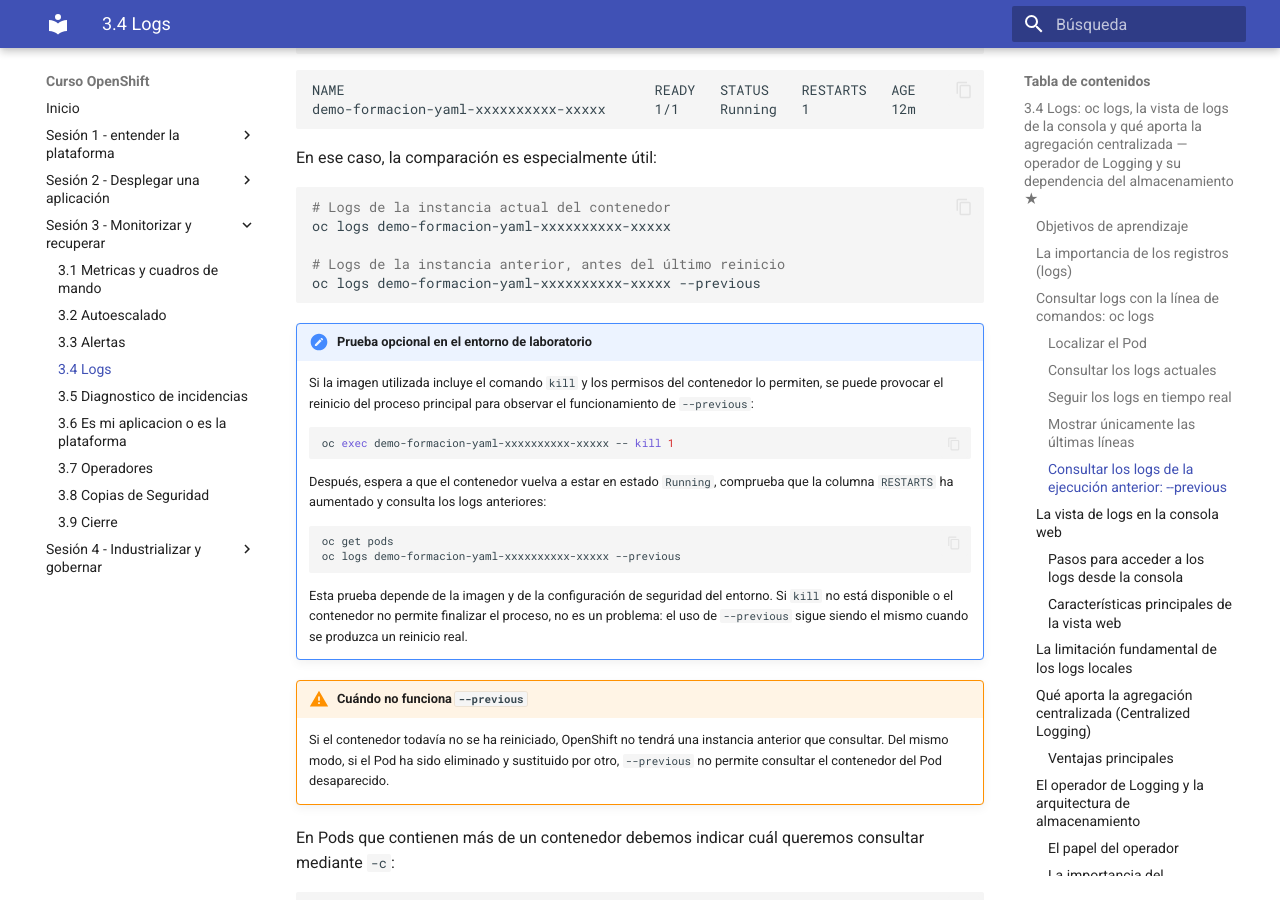
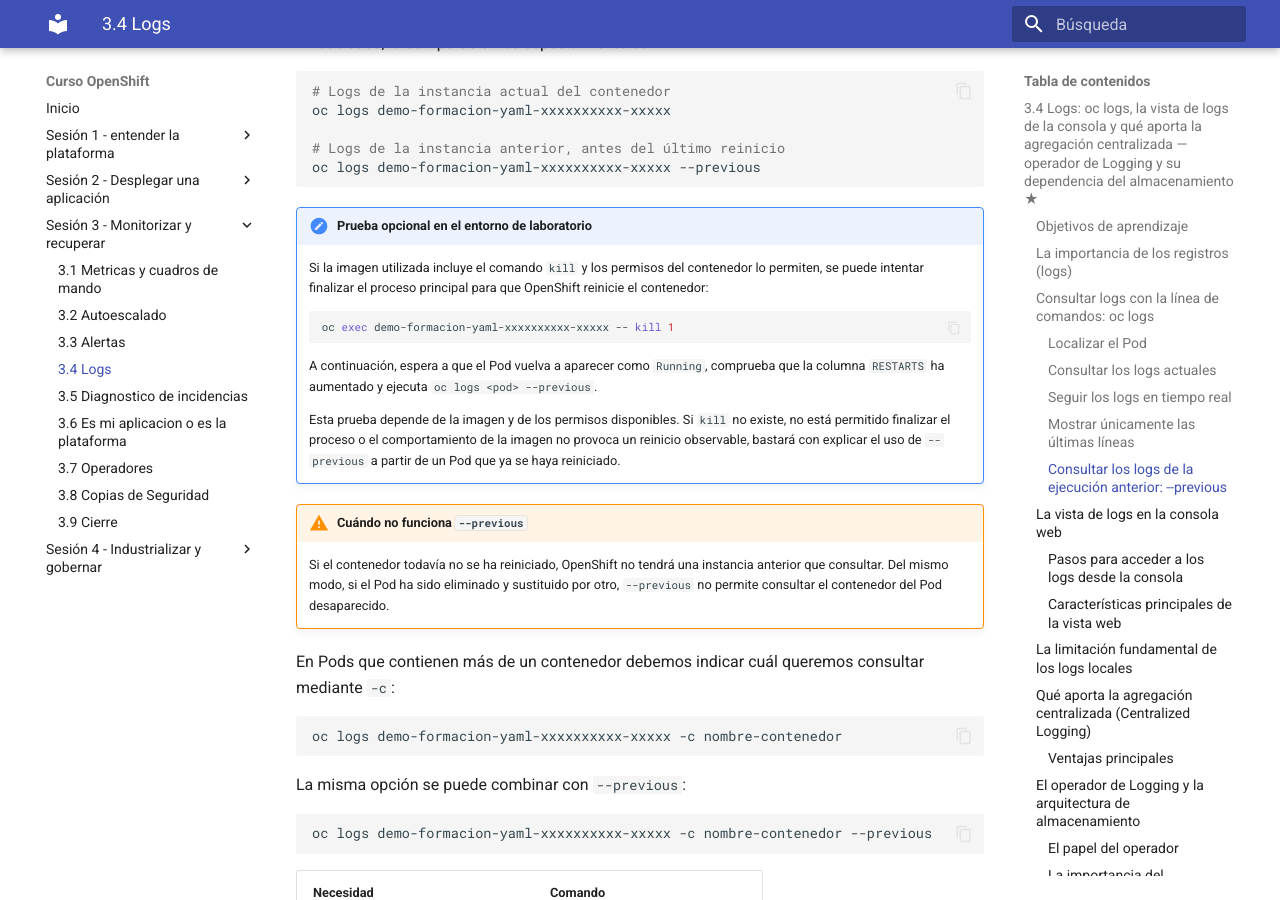
Before and after one commit to ieftraining/curso-openshift, an MkDocs documentation site: the page built from docs/sesion3/3.4 Logs.md, in a window 1280 px wide and 900 px high, scrolled down 2733 px. Built offline with MkDocs 1.6.1 and Material for MkDocs 9.7.7, drawn with Linux system fonts in a browser that asks for light colours.

Commit message:
Add files via upload

````diff
--- a/docs/sesion3/3.4 Logs.md
+++ b/docs/sesion3/3.4 Logs.md
@@ -1,6 +1,6 @@
-## 3.4 Logs: `oc logs`, la vista de logs de la consola y qué aporta la agregación centralizada — operador de Logging y su dependencia del almacenamiento ★
+### 3.4 Logs: `oc logs`, la vista de logs de la consola y qué aporta la agregación centralizada — operador de Logging y su dependencia del almacenamiento ★
 
-### Objetivos de aprendizaje
+#### Objetivos de aprendizaje
 
 Al finalizar este apartado serás capaz de:
 
@@ -12,12 +12,12 @@
 - Conocer el papel del **OpenShift Logging Operator** y de **ClusterLogForwarder** en la recolección, el procesamiento y el reenvío de registros.
 - Comprender por qué una solución de logging centralizado necesita un backend de almacenamiento correctamente diseñado y dimensionado.
 
-### La importancia de los registros (_logs_)
+#### La importancia de los registros (_logs_)
 
 Cuando una aplicación no se comporta como esperamos, sus registros son una de las principales fuentes de información para comprender qué está ocurriendo. Normalmente, las aplicaciones en contenedores escriben sus mensajes en las salidas estándar del proceso:
 
-- **`stdout`**: salida estándar.
-- **`stderr`**: salida de error.
+- **stdout**: salida estándar.
+- **stderr**: salida de error.
 
 A diferencia de los entornos virtuales tradicionales, donde es habitual escribir los logs de forma persistente en rutas fijas del servidor, como `/var/log`, en Kubernetes y OpenShift los contenedores son efímeros: se crean, se reinician, se sustituyen y pueden ejecutarse en nodos diferentes.
 
@@ -30,11 +30,11 @@
     C -->|oc logs / Consola web| D[Usuario]
 ```
 
-### Consultar logs con la línea de comandos: `oc logs`
+#### Consultar logs con la línea de comandos: `oc logs`
 
 La herramienta CLI de OpenShift ofrece el comando `oc logs` como mecanismo principal para inspeccionar la salida de los contenedores de nuestras cargas de trabajo.
 
-#### Localizar el Pod
+##### Localizar el Pod
 
 En primer lugar, consultamos los Pods del proyecto:
 
@@ -51,7 +51,7 @@
 
 El nombre exacto incorpora identificadores generados por OpenShift, por lo que debemos utilizar el que aparezca en nuestro entorno.
 
-#### Consultar los logs actuales
+##### Consultar los logs actuales
 
 Para mostrar los logs del contenedor en ejecución:
 
@@ -67,7 +67,7 @@
 
 Esta forma resulta especialmente cómoda cuando el Deployment dispone de una única réplica.
 
-#### Seguir los logs en tiempo real
+##### Seguir los logs en tiempo real
 
 La opción `-f` mantiene el comando abierto y va mostrando las nuevas líneas conforme las genera la aplicación:
 
@@ -77,7 +77,7 @@
 
 Podemos detener el seguimiento con `Ctrl+C`. Esto no detiene la aplicación; únicamente finaliza el comando local.
 
-#### Mostrar únicamente las últimas líneas
+##### Mostrar únicamente las últimas líneas
 
 Si la aplicación ha generado muchos mensajes, podemos limitar la salida. Por ejemplo, para consultar las últimas 50 líneas:
 
@@ -85,7 +85,7 @@
 oc logs deployment/demo-formacion-yaml --tail=50
 ```
 
-#### Consultar los logs de la ejecución anterior: `--previous`
+##### Consultar los logs de la ejecución anterior: `--previous`
 
 Si un contenedor termina y OpenShift lo reinicia dentro del mismo Pod, `oc logs` muestra por defecto los logs de la instancia que se está ejecutando en ese momento. Para investigar qué ocurrió justo antes del último reinicio, utilizamos `--previous`:
 
@@ -117,20 +117,15 @@
 ```
 
 !!! note "Prueba opcional en el entorno de laboratorio"
-    Si la imagen utilizada incluye el comando `kill` y los permisos del contenedor lo permiten, se puede provocar el reinicio del proceso principal para observar el funcionamiento de `--previous`:
+    Si la imagen utilizada incluye el comando `kill` y los permisos del contenedor lo permiten, se puede intentar finalizar el proceso principal para que OpenShift reinicie el contenedor:
 
     ```bash
     oc exec demo-formacion-yaml-xxxxxxxxxx-xxxxx -- kill 1
     ```
 
-    Después, espera a que el contenedor vuelva a estar en estado `Running`, comprueba que la columna `RESTARTS` ha aumentado y consulta los logs anteriores:
+    A continuación, espera a que el Pod vuelva a aparecer como `Running`, comprueba que la columna `RESTARTS` ha aumentado y ejecuta `oc logs <pod> --previous`.
 
-    ```bash
-    oc get pods
-    oc logs demo-formacion-yaml-xxxxxxxxxx-xxxxx --previous
-    ```
-
-    Esta prueba depende de la imagen y de la configuración de seguridad del entorno. Si `kill` no está disponible o el contenedor no permite finalizar el proceso, no es un problema: el uso de `--previous` sigue siendo el mismo cuando se produzca un reinicio real.
+    Esta prueba depende de la imagen y de los permisos disponibles. Si `kill` no existe, no está permitido finalizar el proceso o el comportamiento de la imagen no provoca un reinicio observable, bastará con explicar el uso de `--previous` a partir de un Pod que ya se haya reiniciado.
 
 !!! warning "Cuándo no funciona `--previous`"
     Si el contenedor todavía no se ha reiniciado, OpenShift no tendrá una instancia anterior que consultar. Del mismo modo, si el Pod ha sido eliminado y sustituido por otro, `--previous` no permite consultar el contenedor del Pod desaparecido.
@@ -155,11 +150,11 @@
 | Consultar la ejecución anterior | `oc logs <pod> --previous` |
 | Seleccionar un contenedor concreto | `oc logs <pod> -c <contenedor>` |
 
-### La vista de logs en la consola web
+#### La vista de logs en la consola web
 
 La consola web de OpenShift permite realizar la misma primera inspección de forma visual, seleccionando el Pod y el contenedor que queremos consultar.
 
-#### Pasos para acceder a los logs desde la consola
+##### Pasos para acceder a los logs desde la consola
 
 - Cambia a la perspectiva **Developer** o **Administrator**.
 - Dirígete a **Workloads → Deployments** o **Pods**.
@@ -167,7 +162,7 @@
 - Accede al Pod correspondiente.
 - Haz clic en la pestaña **Logs**.
 
-#### Características principales de la vista web
+##### Características principales de la vista web
 
 - **Selector de contenedores:** si el Pod está compuesto por varios contenedores, permite alternar entre ellos.
 - **Seguimiento en directo:** muestra las nuevas líneas conforme la aplicación las genera.
@@ -182,7 +177,7 @@
     C --> E[Búsqueda y seguimiento]
 ```
 
-### La limitación fundamental de los logs locales
+#### La limitación fundamental de los logs locales
 
 Aunque `oc logs` y la consola web resuelven muchas tareas cotidianas de desarrollo y diagnóstico, no constituyen un sistema de conservación histórica de registros.
 
@@ -193,7 +188,7 @@
 
 Por tanto, los logs obtenidos directamente desde los Pods son muy útiles para el diagnóstico inmediato, pero una organización que necesite retención, búsqueda global, auditoría o correlación debe plantear una estrategia de **agregación centralizada**.
 
-### Qué aporta la agregación centralizada (_Centralized Logging_)
+#### Qué aporta la agregación centralizada (_Centralized Logging_)
 
 La agregación centralizada consiste en recolectar los logs generados por las aplicaciones y por la plataforma, enriquecerlos con información de contexto y enviarlos a uno o varios sistemas donde puedan conservarse, buscarse y analizarse de forma conjunta.
 
@@ -207,7 +202,7 @@
     D --> E[Búsqueda, análisis y visualización]
 ```
 
-#### Ventajas principales
+##### Ventajas principales
 
 - **Retención:** los registros pueden conservarse durante el periodo definido por la organización, con independencia del ciclo de vida de los Pods.
 - **Búsqueda global:** permite consultar desde una única interfaz los logs de múltiples Pods, aplicaciones y proyectos.
@@ -216,11 +211,11 @@
 
 La agregación centralizada no implica conservar todos los logs indefinidamente. Deben definirse políticas de retención, filtrado y eliminación acordes con su valor operativo, su volumen y los requisitos normativos aplicables.
 
-### El operador de Logging y la arquitectura de almacenamiento
+#### El operador de Logging y la arquitectura de almacenamiento
 
 En OpenShift, el **OpenShift Logging Operator** proporciona componentes para desplegar y gestionar la recolección y el reenvío de logs. En las arquitecturas actuales, **Vector** realiza habitualmente la recolección en los nodos y el recurso **ClusterLogForwarder** define cómo se procesan y a qué destinos se envían los registros.
 
-#### El papel del operador
+##### El papel del operador
 
 El operador permite gestionar de forma declarativa:
 
@@ -246,7 +241,7 @@
 
 La implementación concreta puede variar según la versión de OpenShift, los operadores instalados y la arquitectura elegida. Por ello, no debemos asociar el logging centralizado a un único producto ni asumir que el operador proporciona por sí mismo todos los motores de almacenamiento, indexación y consulta.
 
-#### La importancia del almacenamiento
+##### La importancia del almacenamiento
 
 Un sistema de logging puede recibir un volumen elevado y continuo de información. Su diseño debe contemplar, entre otros aspectos:
 
@@ -264,7 +259,7 @@
 !!! warning "Planificación de capacidad"
     La agregación centralizada aporta un gran valor operativo, pero debe dimensionarse cuidadosamente. Una retención excesiva, una generación descontrolada de logs o un backend insuficiente pueden consumir almacenamiento y recursos de procesamiento rápidamente, degradar las búsquedas e incluso afectar a la disponibilidad del servicio de logging.
 
-### Ideas clave para recordar
+#### Ideas clave para recordar
 
 !!! tip "Resumen"
     - `oc logs` permite consultar la salida estándar de los contenedores de una carga de trabajo.
````
Also changed, not shown: other parts of docs/sesion3/3.4 Logs.md (+2 -2 lines).
